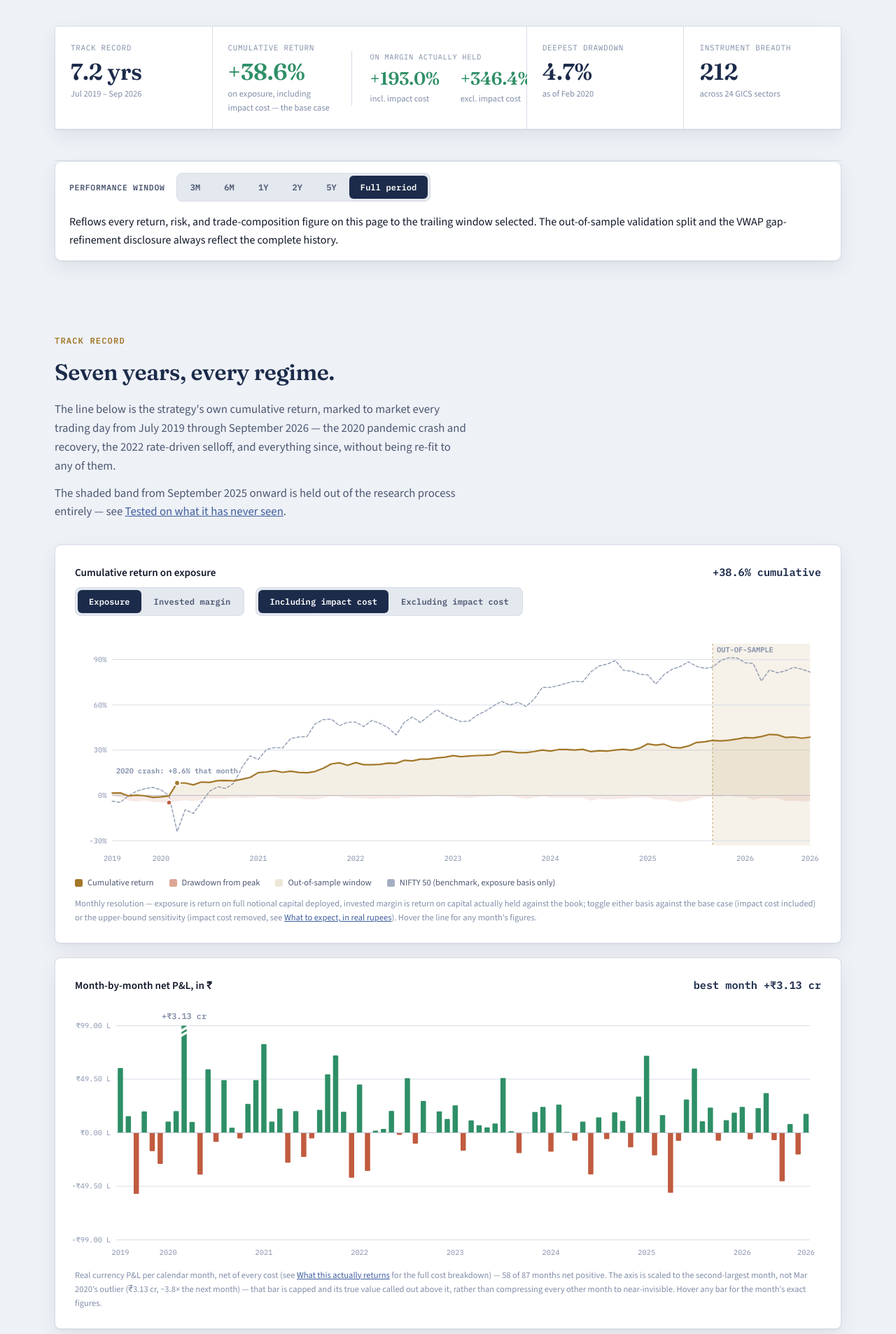
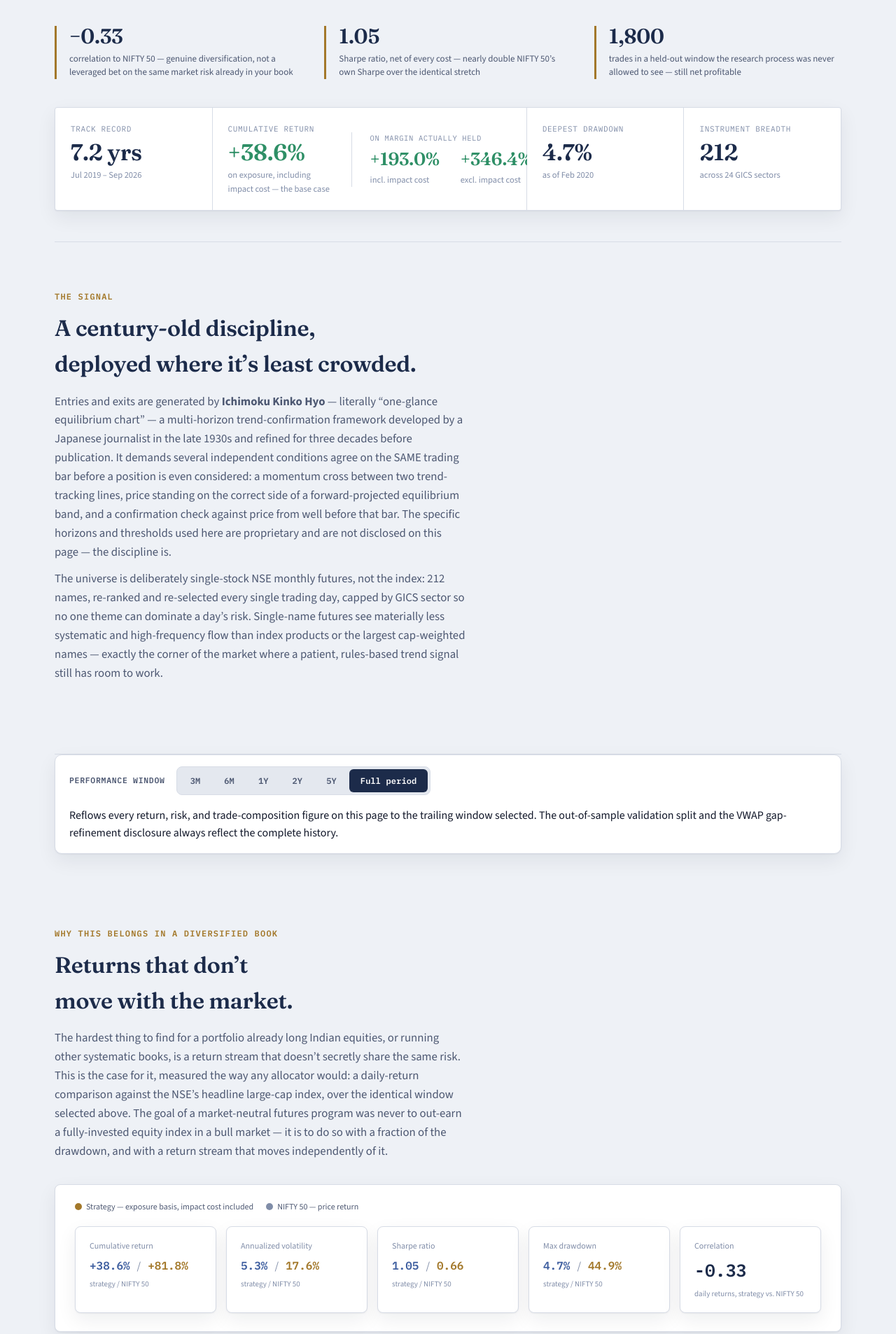
Before and after one commit to punitmsahi/investor_dashboard, a plain HTML site: page index.html in a window 1280 px wide. Shown: the part 456-2362 px from the top of the page at 70% size. Drawn offline with nearby package versions, Linux system fonts and the light colour scheme.

Commit message:
Redesign as an investor pitch: thesis-first hero, uncorrelated-alpha section promoted early, Ichimoku Kinko Hyo named explicitly (no parameters)
Adds a proof-strip under the hero (correlation, Sharpe, held-out validation),
a new "The signal" section naming the methodology and market-structure thesis,
and relocates the Strategy vs. NIFTY 50 comparison into its own early section
("Why this belongs in a diversified book") instead of being buried in Risk
Discipline. Strengthens the pillars and footer closing copy.

Co-Authored-By: Claude Sonnet 5 <noreply@anthropic.com>

```diff
--- a/index.html
+++ b/index.html
@@ -1,4 +1,4 @@
-<!doctype html><html><head><meta charset=utf8><meta name=viewport content="width=device-width,initial-scale=1"><style>:root{color-scheme:light}body{margin:0;padding:0;font:14px -apple-system,BlinkMacSystemFont,sans-serif;background:#faf9f5;color:#141413}img{max-width:100%}[hidden]:not([hidden=until-found]){display:none!important}</style></head><body>
+<!doctype html><html><head><meta charset=utf8><meta name=viewport content="width=device-width,initial-scale=1"><style>:root{color-scheme:light}body{margin:0;padding:0;font:14px -apple-system,BlinkMacSystemFont,sans-serif;background:#faf9f5;color:#141413}img{max-width:100%}[hidden]:not([hidden=until-found i]){display:none!important}</style></head><body>
 <title>The Long Trend Mandate</title>
 <link rel="stylesheet" href="https://fonts.googleapis.com/css2?family=Fraunces:opsz,wght@9..144,400;9..144,500;9..144,600;9..144,700&family=Source+Sans+3:wght@400;500;600;700&family=IBM+Plex+Mono:wght@400;500;600&display=swap">
 <style>
@@ -122,6 +122,14 @@
   }
   .hero-sub strong { color: var(--ink); font-weight: 600; }
 
+  .proof-strip { display: flex; gap: 32px; margin: 0 0 40px; flex-wrap: wrap; position: relative; z-index: 1; }
+  .proof-item { flex: 1; min-width: 220px; padding-left: 18px; border-left: 3px solid var(--gold); }
+  .proof-num {
+    font-family: "Fraunces", Georgia, serif; font-weight: 600; font-size: 1.85rem;
+    color: var(--navy); letter-spacing: -0.01em; line-height: 1; margin-bottom: 7px;
+  }
+  .proof-label { font-size: 13px; color: var(--ink-muted); line-height: 1.5; }
+
   .stat-row {
     display: grid; grid-template-columns: repeat(5, 1fr); gap: 1px;
     background: var(--border); border: 1px solid var(--border); border-radius: 4px;
@@ -334,7 +342,7 @@
 
   <header class="hero">
     <div class="hero-inner">
-      <div class="eyebrow"><span class="rule"></span>Systematic trend-following &middot; NSE F&amp;O monthly futures</div>
+      <div class="eyebrow"><span class="rule"></span>Systematic trend-following &middot; Ichimoku Kinko Hyo &middot; NSE F&amp;O single-stock futures</div>
       <h1 class="thesis">Cut the noise short.<br>Let the trend run long.</h1>
       <p class="hero-sub">
         A daily-adaptive, risk-managed futures program trading <strong>212 NSE-listed stocks and
@@ -342,6 +350,20 @@
         since 2019 &mdash; validated, on a standing basis, against a stretch of history the research
         process is never allowed to look at.
       </p>
+      <div class="proof-strip">
+        <div class="proof-item">
+          <div class="proof-num" id="hero-proof-corr">&minus;0.33</div>
+          <div class="proof-label">correlation to NIFTY 50 &mdash; genuine diversification, not a leveraged bet on the same market risk already in your book</div>
+        </div>
+        <div class="proof-item">
+          <div class="proof-num" id="hero-proof-sharpe">1.05</div>
+          <div class="proof-label">Sharpe ratio, net of every cost &mdash; nearly double NIFTY 50&rsquo;s own Sharpe over the identical stretch</div>
+        </div>
+        <div class="proof-item">
+          <div class="proof-num">1,800</div>
+          <div class="proof-label">trades in a held-out window the research process was never allowed to see &mdash; still net profitable</div>
+        </div>
+      </div>
       <div class="stat-row">
         <div class="stat-cell">
           <div class="k">Track record</div>
@@ -382,6 +404,26 @@
     </div>
   </header>
 
+  <section class="block" id="edge">
+    <div class="block-head">
+      <span class="block-num">The signal</span>
+      <h2>A century-old discipline, deployed where it&rsquo;s least crowded.</h2>
+      <p>Entries and exits are generated by <strong>Ichimoku Kinko Hyo</strong> &mdash; literally
+      &ldquo;one-glance equilibrium chart&rdquo; &mdash; a multi-horizon trend-confirmation framework
+      developed by a Japanese journalist in the late 1930s and refined for three decades before
+      publication. It demands several independent conditions agree on the SAME trading bar before
+      a position is even considered: a momentum cross between two trend-tracking lines, price
+      standing on the correct side of a forward-projected equilibrium band, and a confirmation
+      check against price from well before that bar. The specific horizons and thresholds used
+      here are proprietary and are not disclosed on this page &mdash; the discipline is.</p>
+      <p>The universe is deliberately single-stock NSE monthly futures, not the index: 212 names,
+      re-ranked and re-selected every single trading day, capped by GICS sector so no one theme
+      can dominate a day&rsquo;s risk. Single-name futures see materially less systematic and
+      high-frequency flow than index products or the largest cap-weighted names &mdash; exactly
+      the corner of the market where a patient, rules-based trend signal still has room to work.</p>
+    </div>
+  </section>
+
   <div class="period-bar">
     <div class="period-bar-inner">
       <span class="period-bar-label">Performance window</span>
@@ -397,6 +439,53 @@
     </div>
   </div>
 
+  <section class="block" id="uncorrelated">
+    <div class="block-head">
+      <span class="block-num">Why this belongs in a diversified book</span>
+      <h2>Returns that don&rsquo;t move with the market.</h2>
+      <p>The hardest thing to find for a portfolio already long Indian equities, or running
+      other systematic books, is a return stream that doesn&rsquo;t secretly share the same risk.
+      This is the case for it, measured the way any allocator would: a daily-return comparison
+      against the NSE&rsquo;s headline large-cap index, over the identical window selected above.
+      The goal of a market-neutral futures program was never to out-earn a fully-invested equity
+      index in a bull market &mdash; it is to do so with a fraction of the drawdown, and with a
+      return stream that moves independently of it.</p>
+    </div>
+    <div class="panel">
+      <div class="basis-key">
+        <span class="item"><span class="swatch" style="background:var(--gold)"></span>Strategy &mdash; exposure basis, impact cost included</span>
+        <span class="item"><span class="swatch" style="background:var(--ink-faint)"></span>NIFTY 50 &mdash; price return</span>
+      </div>
+      <div class="grid-5" style="margin-top:14px;">
+        <div class="metric-tile">
+          <div class="k">Cumulative return</div>
+          <div class="basis-pair"><span class="b exposure" id="vs-cumret-strat">+38.6%</span><span style="color:var(--ink-faint)">/</span><span class="b margin" id="vs-cumret-nifty">+81.8%</span></div>
+          <div class="basis">strategy / NIFTY 50</div>
+        </div>
+        <div class="metric-tile">
+          <div class="k">Annualized volatility</div>
+          <div class="basis-pair"><span class="b exposure" id="vs-vol-strat">5.3%</span><span style="color:var(--ink-faint)">/</span><span class="b margin" id="vs-vol-nifty">17.6%</span></div>
+          <div class="basis">strategy / NIFTY 50</div>
+        </div>
+        <div class="metric-tile">
+          <div class="k">Sharpe ratio</div>
+          <div class="basis-pair"><span class="b exposure" id="vs-sharpe-strat">1.05</span><span style="color:var(--ink-faint)">/</span><span class="b margin" id="vs-sharpe-nifty">0.66</span></div>
+          <div class="basis">strategy / NIFTY 50</div>
+        </div>
+        <div class="metric-tile">
+          <div class="k">Max drawdown</div>
+          <div class="basis-pair"><span class="b exposure" id="vs-maxdd-strat">4.7%</span><span style="color:var(--ink-faint)">/</span><span class="b margin" id="vs-maxdd-nifty">44.9%</span></div>
+          <div class="basis">strategy / NIFTY 50</div>
+        </div>
+        <div class="metric-tile">
+          <div class="k">Correlation</div>
+          <div class="v" id="vs-corr">-0.33</div>
+          <div class="basis">daily returns, strategy vs. NIFTY 50</div>
+        </div>
+      </div>
+    </div>
+  </section>
+
   <section class="block" id="curve">
     <div class="block-head">
       <span class="block-num">Track record</span>
@@ -558,41 +647,6 @@
         <div class="k">Max drawdown</div>
         <div class="basis-pair"><span class="b exposure" id="m-maxdd-exp">4.7%</span><span style="color:var(--ink-faint)">/</span><span class="b margin" id="m-maxdd-mgn">23.7%</span></div>
         <div class="basis">exposure / margin basis</div>
-      </div>
-    </div>
-    <div class="panel" style="margin-top:20px;">
-      <div class="panel-head"><h3>Strategy vs. NIFTY 50 &mdash; risk-adjusted, not just return</h3></div>
-      <p style="margin:14px 0 0; color:var(--ink-muted); font-size:0.98rem; line-height:1.65;">A daily-return comparison against the NSE&rsquo;s headline large-cap index, over the identical window selected above. The point of a market-neutral futures program is not to out-earn a fully-invested equity index in a bull market &mdash; it is to do so with a fraction of the drawdown, and with a return stream that does not move in lockstep with the market.</p>
-      <div class="basis-key" style="margin-top:14px;">
-        <span class="item"><span class="swatch" style="background:var(--gold)"></span>Strategy &mdash; exposure basis, impact cost included</span>
-        <span class="item"><span class="swatch" style="background:var(--ink-faint)"></span>NIFTY 50 &mdash; price return</span>
-      </div>
-      <div class="grid-5" style="margin-top:14px;">
-        <div class="metric-tile">
-          <div class="k">Cumulative return</div>
-          <div class="basis-pair"><span class="b exposure" id="vs-cumret-strat">+38.6%</span><span style="color:var(--ink-faint)">/</span><span class="b margin" id="vs-cumret-nifty">+81.8%</span></div>
-          <div class="basis">strategy / NIFTY 50</div>
-        </div>
-        <div class="metric-tile">
-          <div class="k">Annualized volatility</div>
-          <div class="basis-pair"><span class="b exposure" id="vs-vol-strat">5.3%</span><span style="color:var(--ink-faint)">/</span><span class="b margin" id="vs-vol-nifty">17.6%</span></div>
-          <div class="basis">strategy / NIFTY 50</div>
-        </div>
-        <div class="metric-tile">
-          <div class="k">Sharpe ratio</div>
-          <div class="basis-pair"><span class="b exposure" id="vs-sharpe-strat">1.05</span><span style="color:var(--ink-faint)">/</span><span class="b margin" id="vs-sharpe-nifty">0.66</span></div>
-          <div class="basis">strategy / NIFTY 50</div>
-        </div>
-        <div class="metric-tile">
-          <div class="k">Max drawdown</div>
-          <div class="basis-pair"><span class="b exposure" id="vs-maxdd-strat">4.7%</span><span style="color:var(--ink-faint)">/</span><span class="b margin" id="vs-maxdd-nifty">44.9%</span></div>
-          <div class="basis">strategy / NIFTY 50</div>
-        </div>
-        <div class="metric-tile">
-          <div class="k">Correlation</div>
-          <div class="v" id="vs-corr">-0.33</div>
-          <div class="basis">daily returns, strategy vs. NIFTY 50</div>
-        </div>
       </div>
     </div>
     <div class="panel" style="margin-top:20px;">
@@ -847,6 +901,9 @@
     <div class="block-head">
       <span class="block-num">Discipline, not prediction</span>
       <h2>What actually makes it robust.</h2>
+      <p>None of this is theoretical. Every safeguard below is already priced into every figure on
+      this page &mdash; not a set of promises layered on top of the numbers, but the reason the
+      numbers look the way they do.</p>
     </div>
     <div class="pillars">
       <div class="pillar">
@@ -884,6 +941,7 @@
     subject to limitations that live trading is not &mdash; including that costs, capacity, and
     execution quality can differ once real capital is deployed at scale. Past performance, simulated
     or live, is not indicative of future results.</p>
+    <p style="font-family:'Fraunces',Georgia,serif; font-size:1rem; color:var(--ink); margin-top:22px; font-style:italic;">This page changes only when the underlying research does. Every figure on it traces back to one real backtest, run the same way whether or not anyone is watching.</p>
     <div class="gen">Generated from the live backtest record &middot; capital base &#8377;25,00,00,000 &middot; period 2019-07-10 to 2026-09-08</div>
   </footer>
 
@@ -1682,6 +1740,11 @@ var SECTOR_NAMES = ["Automobiles & Components","Banks","Capital Goods","Commerci
     document.getElementById('vs-maxdd-strat').textContent = s.risk.with.maxddExp;
     document.getElementById('vs-maxdd-nifty').textContent = s.nifty.maxDd.toFixed(1) + '%';
     document.getElementById('vs-corr').textContent = (s.nifty.corr >= 0 ? '+' : '') + s.nifty.corr.toFixed(2);
+
+    var heroCorr = document.getElementById('hero-proof-corr');
+    if (heroCorr) heroCorr.textContent = (s.nifty.corr >= 0 ? '+' : '−') + Math.abs(s.nifty.corr).toFixed(2);
+    var heroSharpe = document.getElementById('hero-proof-sharpe');
+    if (heroSharpe) heroSharpe.textContent = s.risk.with.sharpe;
   }
 
   function renderAll() {
```
